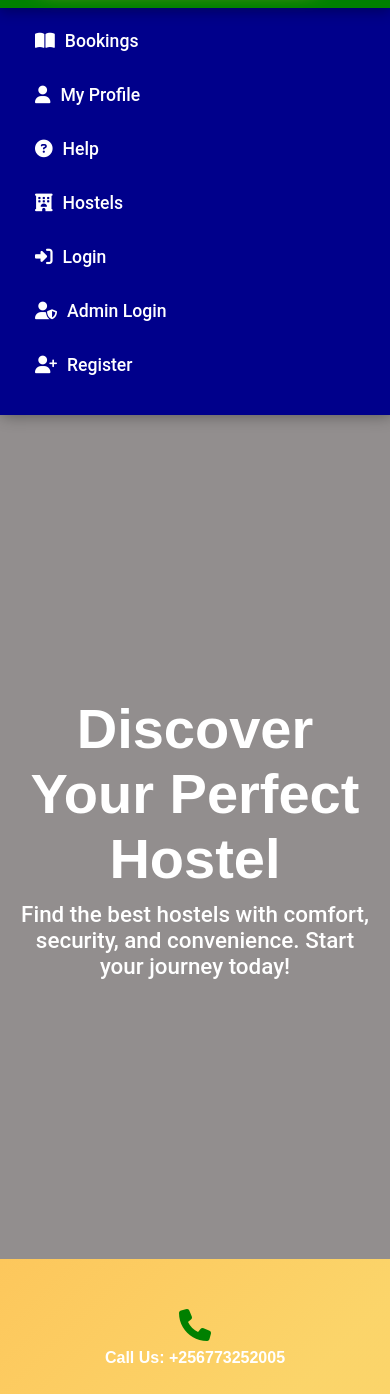
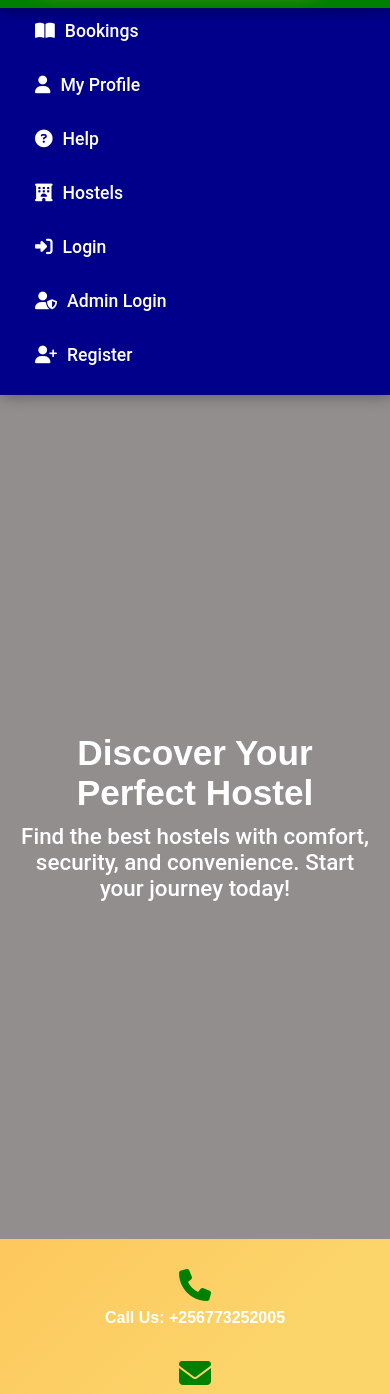
Before and after one commit to AMPFREY252/StudentsAccomodation_Hub, a plain HTML site: page index.html in a window 390 px wide. Shown: the part 195-1589 px from the top of the page. Drawn offline with Linux system fonts and the light colour scheme.

Commit message:
Update index.html

```diff
--- a/index.html
+++ b/index.html
@@ -16,9 +16,9 @@ body {
   background:#f3ecec;
   color:#222;
   overflow-x:hidden;
-  min-height:100vh;
   display:flex;
   flex-direction:column;
+  min-height:100vh;
 }
 
 /* Sidebar */
@@ -81,11 +81,23 @@ body {
 
 /* Main content area */
 .main {
-  margin-left:340px;
+  margin-left:300px;
   flex:1;
   display:flex;
   flex-direction:column;
-  width:calc(100% - 340px);
+  width:calc(100% - 300px);
+}
+@media(max-width:1024px){
+  .sidebar {
+    position:relative;
+    width:100%;
+    height:auto;
+    padding:20px;
+  }
+  .main {
+    margin-left:0;
+    width:100%;
+  }
 }
 
 /* Header background */
@@ -246,9 +258,28 @@ footer {
 .social-icons a:hover {
   color:#ffb84d;
 }
+@media(max-width:1024px){
+  .sidebar {
+    position:relative;
+    width:100%;
+    height:auto;
+    padding:20px;
+  }
+  .main {
+    margin-left:0;
+    width:100%;
+  }
+}
 @media(max-width:768px){
-  .sidebar { position:static; width:100%; height:auto; }
-  .main { margin-left:0; width:100%; }
+  /* Adjust header font size for smaller screens */
+  .header-content h1 {
+    font-size:2.2rem;
+  }
+  /* Reduce footer padding for small screens */
+  footer {
+    padding:30px 10px;
+  }
+  /* Make header background content more compact if needed */
 }
 </style>
 </head>
@@ -256,7 +287,7 @@ footer {
 
 <!-- Sidebar Navigation -->
 <aside class="sidebar">
- <div class="logo">
+  <div class="logo">
     <i class="fas fa-building"></i>HOSTELHUB
   </div>
   <ul class="nav-menu">
```
